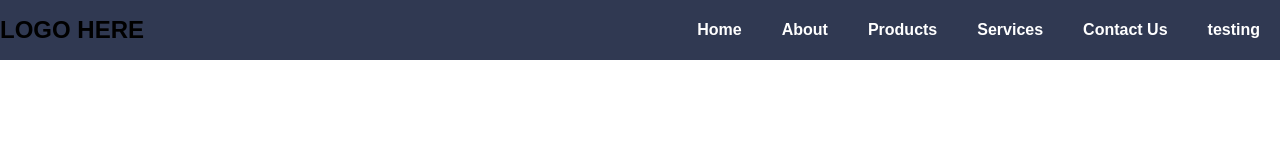
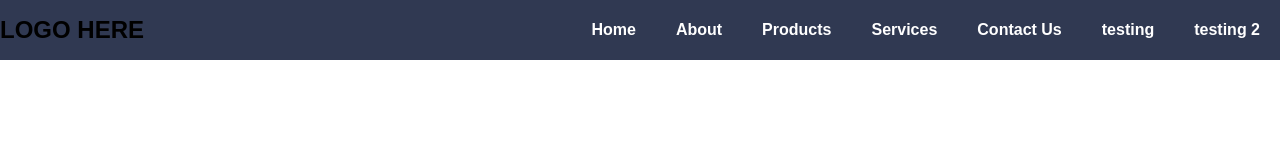
Before and after one commit to Syed-Shaheer-Hasan/Responsive-Navbar, a plain HTML site: page index.html in a window 1280 px wide. Drawn offline with Linux system fonts and the light colour scheme.

Commit message:
first commit

```diff
--- a/index.html
+++ b/index.html
@@ -21,6 +21,8 @@
             <li><a href="#">Services</a></li>
             <li><a href="#">Contact Us</a></li>
             <li><a href="#">testing</a></li>
+            <li><a href="#">testing 2</a></li>
+
 
 
 
```
